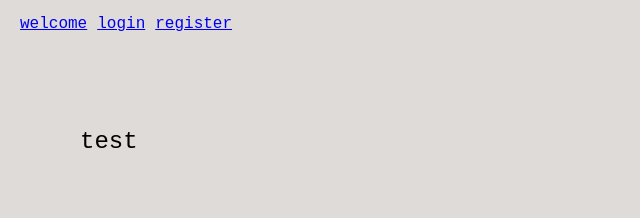
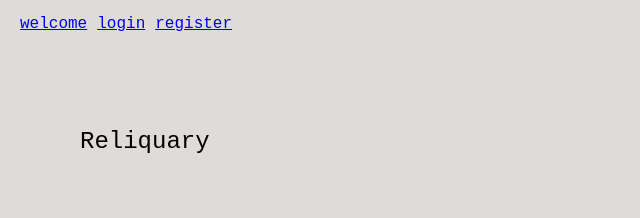
Before and after one commit to moodyRahman/reliquary-frontend, a React (Create React App) app: page / in a window 1280 px wide. Shown: the top 218 px of the page, without its empty margins (0-640 px from the left). Built offline with nearby package versions, Linux system fonts and the light colour scheme; no server answers.

Commit message:
reliquary

```diff
--- a/src/routes/welcome/Welcome.js
+++ b/src/routes/welcome/Welcome.js
@@ -7,7 +7,7 @@ const Welcome = () => {
   return (
     <div>
       <div className="logo">
-        test
+        Reliquary
       </div>
       <div>
         {/* <Link to="/login">Login</Link> */}
```
